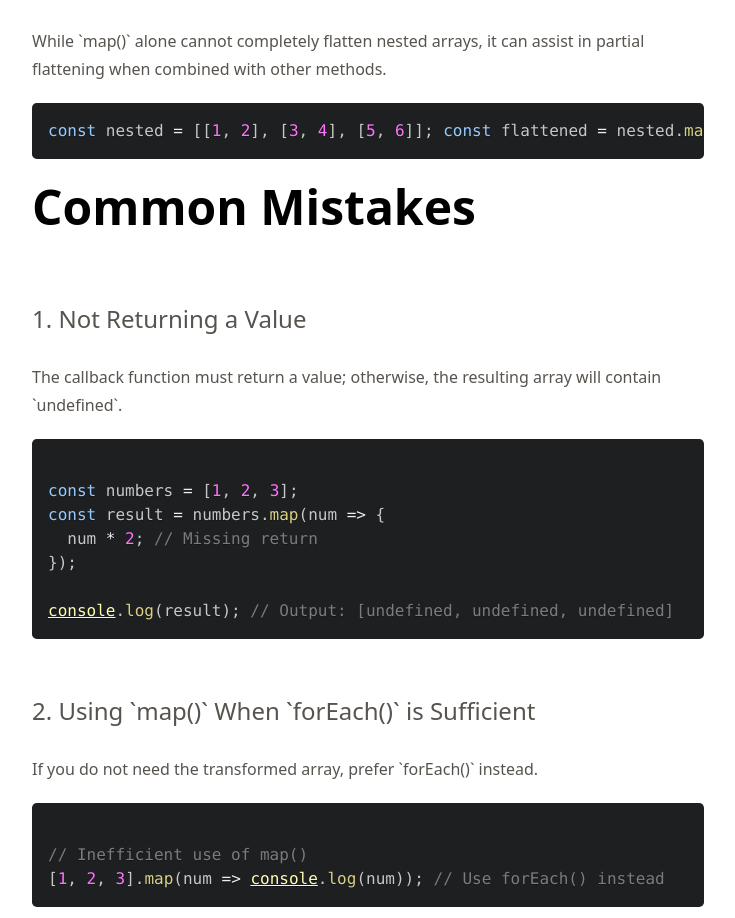
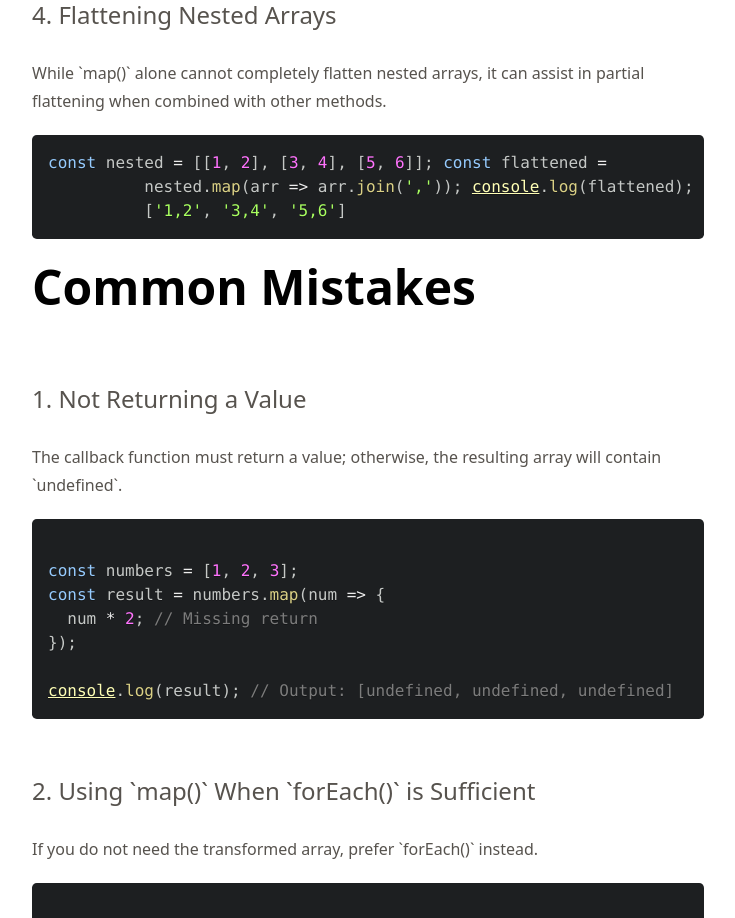
Before and after one commit to KumarWayadande/portfolio-prod, a React (Vite) app: page /articles/Article_03 in a window 1280 px wide. Shown: the part 3461-4379 px from the top of the page, without its empty margins (240-975 px from the left). Built offline with nearby package versions, Linux system fonts and the light colour scheme.

Commit message:
articles changed

```diff
--- a/src/components/article-components/single-article/Article_03.jsx
+++ b/src/components/article-components/single-article/Article_03.jsx
@@ -5,7 +5,7 @@ import ArticleBackButton from "./ArticleBackBtn";
 import Heading from "./Heading";
 import Contents from "./Contents";
 import banner from "../../../assets/Article_03_banner.jpg";
-import ExtLink from "./ExtLink";
+// import ExtLink from "./ExtLink";
 import CodeEditor from "./CodeEditor";
 import Image from "./Image";
 import ARTICLES from "../../../contents/articles-info";
@@ -43,7 +43,6 @@ export default function Article_03() {
         <CodeEditor>
           {`array.map(callback(element, index, array), thisArg);`}
         </CodeEditor>
-
         <Contents>
           <ul>
             <li>
@@ -66,14 +65,13 @@ export default function Article_03() {
           </ul>
           <Heading>Example: Basic Usage</Heading>
         </Contents>
-
+        W
         <CodeEditor>
           {`const numbers = [1, 2, 3, 4];
 const doubled = numbers.map(num => num * 2);
 console.log(doubled); // Output: [2, 4, 6, 8]
 `}
         </CodeEditor>
-
         <Contents>
           <Heading>Features of `map()`</Heading>
           <ul>
@@ -93,13 +91,11 @@ console.log(doubled); // Output: [2, 4, 6, 8]
           </ul>
         </Contents>
         <Heading>Practical Examples</Heading>
-
         <Contents>
           <Heading>1. Transforming Data</Heading>
           You can use `map()` to transform data into a different format or
           structure.
         </Contents>
-
         <CodeEditor>
           {`const users = [
   { id: 1, name: 'Alice' },
@@ -111,7 +107,6 @@ const usernames = users.map(user => user.name);
 
 console.log(usernames); // Output: ['Alice', 'Bob', 'Charlie']`}
         </CodeEditor>
-
         <Contents>
           <Heading>2. Adding Properties to Objects</Heading>
           Use `map()` to add or modify properties of objects in an array.
@@ -131,7 +126,6 @@ console.log(productsWithTax);
 // Output: [{ name: 'Laptop', price: 1000, priceWithTax: 1100 }, { name: 'Phone', price: 500, priceWithTax: 550 }]
 `}
         </CodeEditor>
-
         <Contents>
           <Heading>3. Converting Strings to Numbers</Heading>
           If you have an array of strings, `map()` can convert them to numbers.
@@ -142,20 +136,17 @@ const numbers = strings.map(Number);
 console.log(numbers); // Output: [1, 2, 3]`}
           </CodeEditor>
         </Contents>
-
         <Contents>
           <Heading>4. Flattening Nested Arrays</Heading>
           While `map()` alone cannot completely flatten nested arrays, it can
           assist in partial flattening when combined with other methods.
         </Contents>
         <CodeEditor>
-          const nested = [[1, 2], [3, 4], [5, 6]]; const flattened =
+          {`const nested = [[1, 2], [3, 4], [5, 6]]; const flattened =
           nested.map(arr => arr.join(',')); console.log(flattened); // Output:
-          ['1,2', '3,4', '5,6']
+          ['1,2', '3,4', '5,6']`}
         </CodeEditor>
-
         <Heading>Common Mistakes</Heading>
-
         <Contents>
           <Heading>1. Not Returning a Value</Heading>
           The callback function must return a value; otherwise, the resulting
@@ -170,7 +161,6 @@ const result = numbers.map(num => {
 
 console.log(result); // Output: [undefined, undefined, undefined]`}
         </CodeEditor>
-
         <Contents>
           <Heading>2. Using `map()` When `forEach()` is Sufficient</Heading>
           If you do not need the transformed array, prefer `forEach()` instead.
@@ -180,9 +170,7 @@ console.log(result); // Output: [undefined, undefined, undefined]`}
 // Inefficient use of map()
 [1, 2, 3].map(num => console.log(num)); // Use forEach() instead`}
         </CodeEditor>
-
         <Heading> Advanced Use Cases</Heading>
-
         <Contents>
           <Heading>1. Chaining with Other Methods</Heading>
         </Contents>
@@ -194,7 +182,6 @@ const result = numbers
 
 console.log(result); // Output: [6, 8]`}
         </CodeEditor>
-
         <Contents>
           <Heading>2. Async Operations</Heading>
           While `map()` does not support asynchronous callbacks directly, it can
@@ -210,7 +197,6 @@ const fetchData = async () => {
 
 fetchData();`}
         </CodeEditor>
-
         <Heading> Conclusion</Heading>
         <Contents>
           The `map()` function is a cornerstone of modern JavaScript
```
